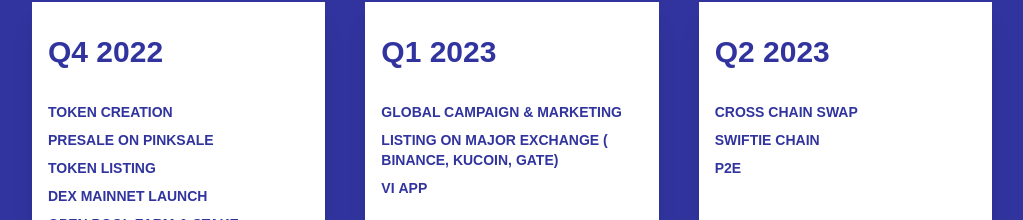
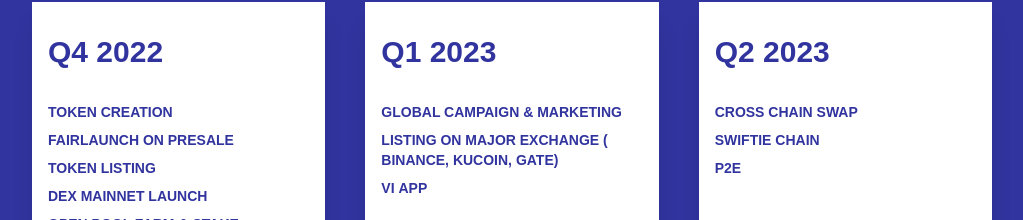
Before and after one commit to rxrzzz/swiftie-token, a Next.js app: page / in a window 1280 px wide. Shown: the part 5202-5422 px from the top of the page, without its empty margins (128-1151 px from the left). Built offline with nearby package versions, Linux system fonts and the light colour scheme; a web font is replaced by a local one.

Commit message:
fixed typos

```diff
--- a/pages/index.tsx
+++ b/pages/index.tsx
@@ -346,7 +346,7 @@
                 </h1>
                 <ul className="text-sm font-bold capitalize [&>li]:mb-2 mt-8">
                   <li> TOKEN CREATION</li>
-                  <li>PRESALE ON PINKSALE</li>
+                  <li>FAIRLAUNCH ON PRESALE</li>
                   <li>TOKEN LISTING </li>
                   <li>DEX MAINNET LAUNCH</li>
                   <li>OPEN POOL FARM & STAKE</li>
```
